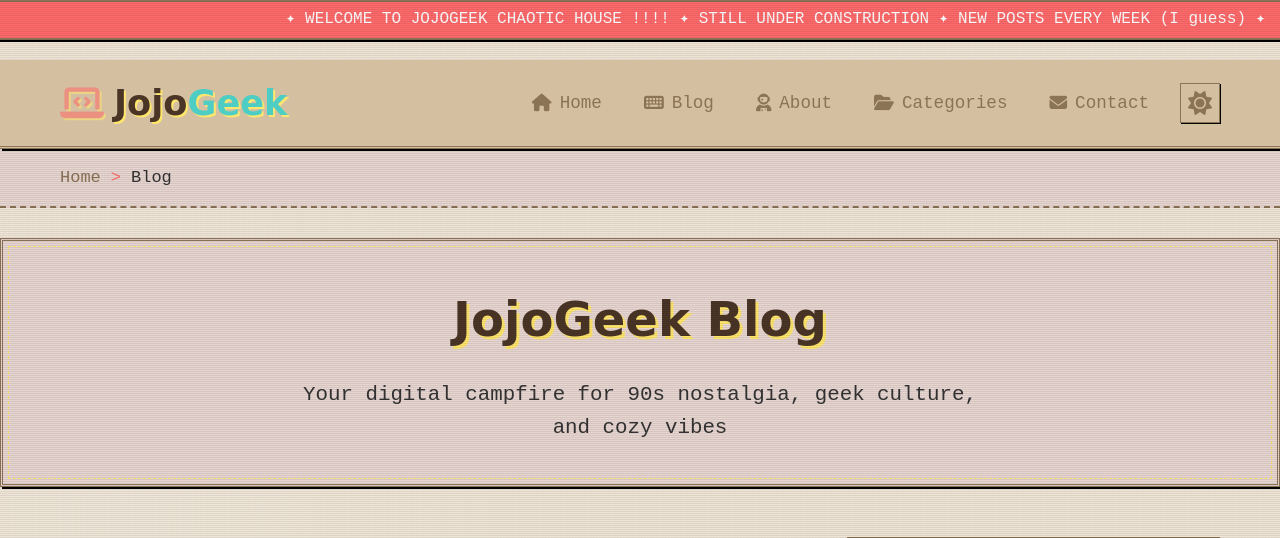
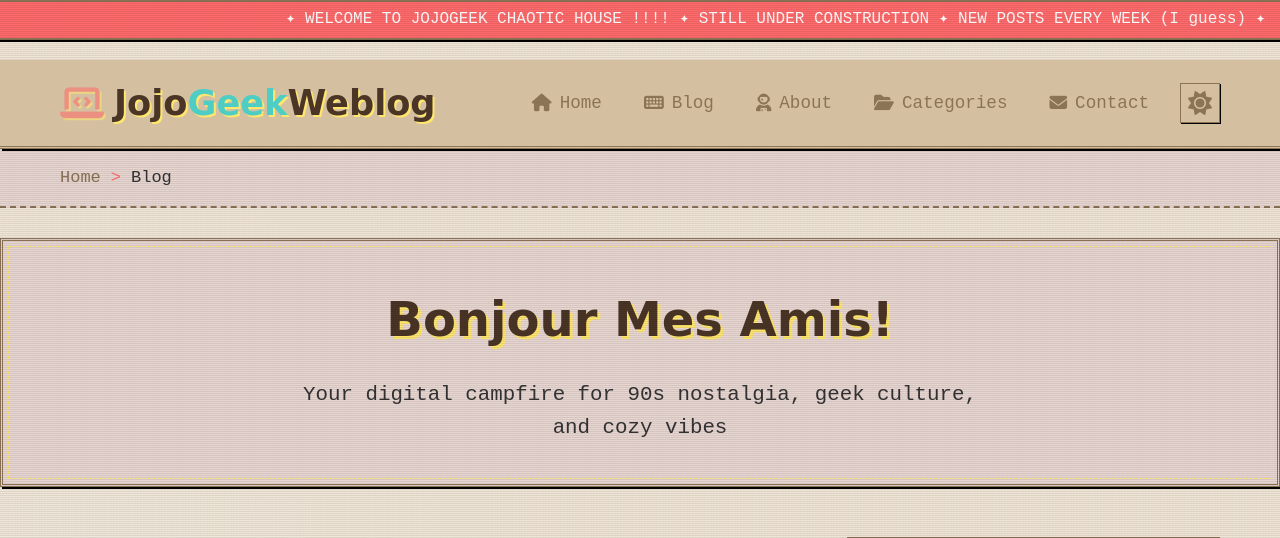
Before and after one commit to pariya-tavangar/jojogeek-weblog, a Django app: page / in a window 1280 px wide. Shown: the top 538 px of the page. Run offline with Django 5.2, Linux system fonts and the light colour scheme; data that the repository does not hold is empty.

Commit message:
fixed title

```diff
--- a/myblog/templates/home.html
+++ b/myblog/templates/home.html
@@ -4,7 +4,7 @@
 <head>
     <meta charset="UTF-8">
     <meta name="viewport" content="width=device-width, initial-scale=1.0">
-    <title>Blog | CyberCozy - 90s Geek Blog</title>
+    <title>✦Jojogeek Weblog✦</title>
     <link rel="stylesheet" href="https://cdnjs.cloudflare.com/ajax/libs/font-awesome/6.4.0/css/all.min.css">
     <link rel="stylesheet" href="{% static 'css/home.css' %}">
 </head>
@@ -22,7 +22,7 @@
             <div class="header-content">
                 <div class="logo">
                     <i class="fas fa-laptop-code blink"></i>
-                    Jojo<span>Geek</span>
+                    Jojo<span>Geek</span> Weblog
                 </div>
 
                 <!-- Desktop Navigation -->
@@ -84,7 +84,7 @@
     <!-- Page Header -->
     <section class="page-header">
         <div class="container">
-            <h1 class="page-title">JojoGeek Blog</h1>
+            <h1 class="page-title">Bonjour Mes Amis!</h1>
             <p class="page-subtitle">Your digital campfire for 90s nostalgia, geek culture, and cozy vibes</p>
         </div>
     </section>
```
